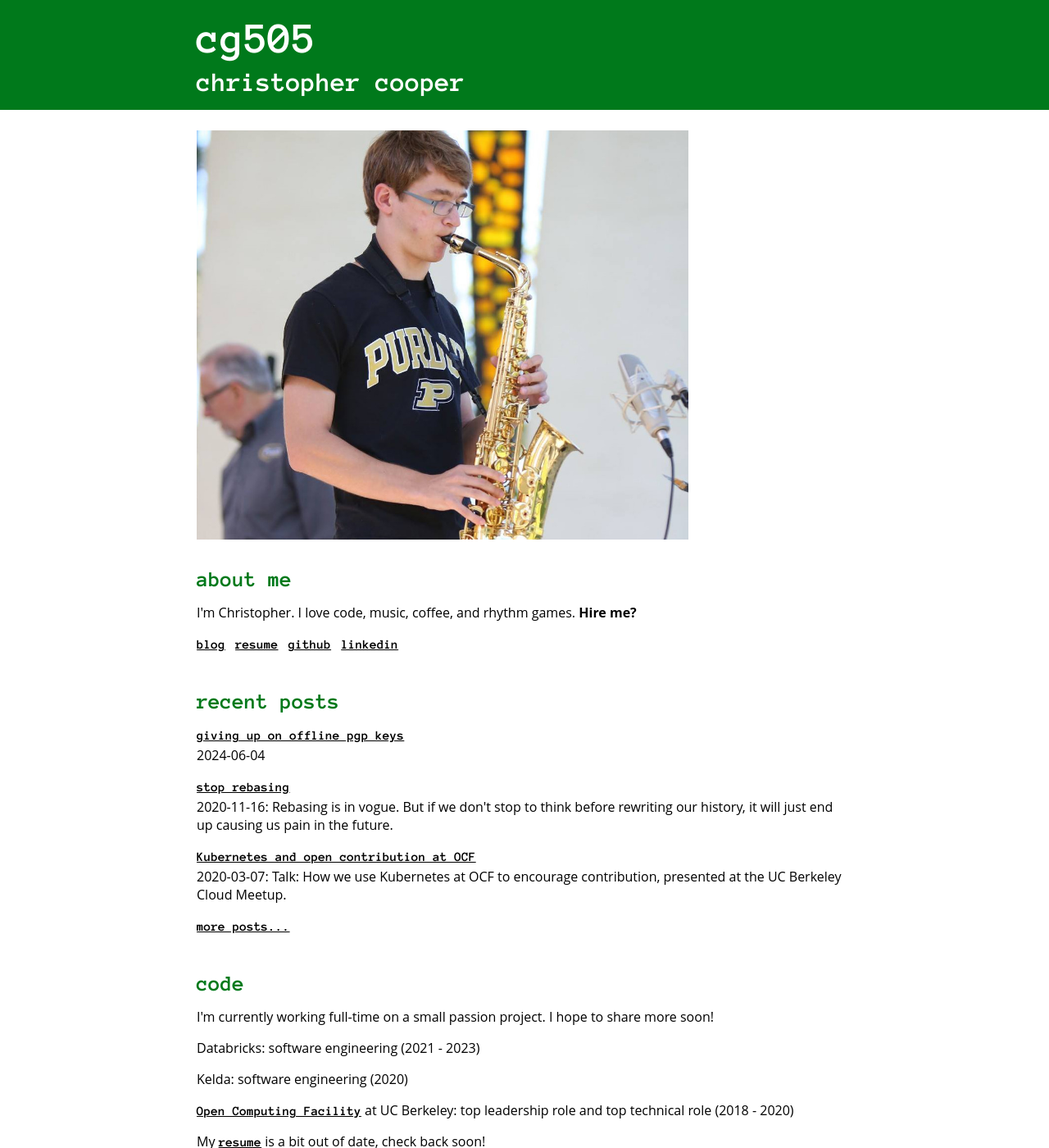
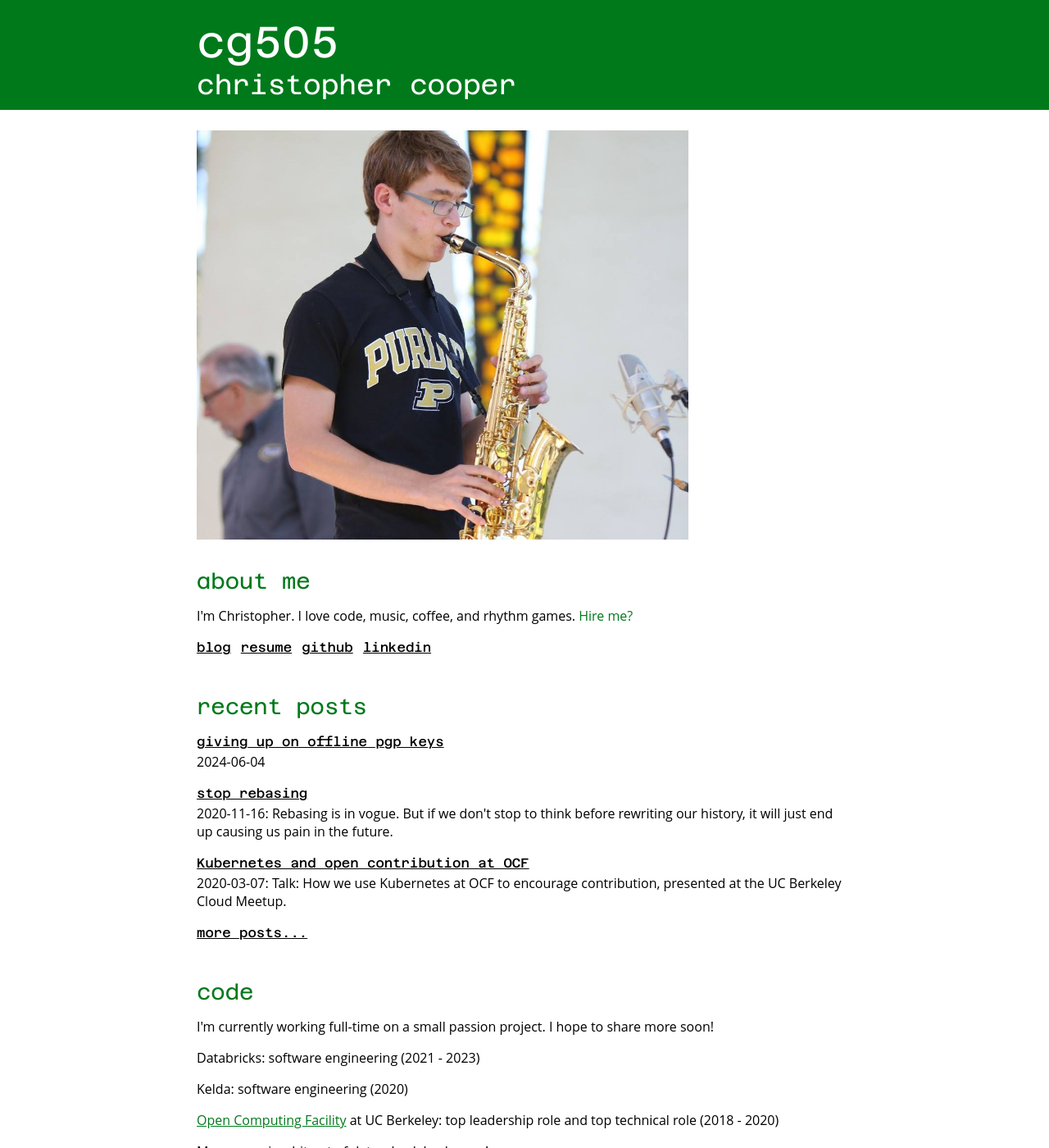
Before and after one commit to cg505/cg505.github.io, a Jekyll site: the page built from index.html, in a window 1280 px wide and 1400 px high. Shown: the whole window at 82% size. Built offline with Jekyll 4.4.1, drawn with Linux system fonts in a browser that asks for light colours.

Commit message:
the typography update

```diff
--- a/_includes/sm-links.html
+++ b/_includes/sm-links.html
@@ -1,15 +1,15 @@
 <p class="sm-links">
 	{% if page.url != "/" %}
-		<a href="/">about me</a>
+		<a class="mono-link" href="/">about me</a>
 	{% endif %}
 	{% if page.url != "/blog/" %}
-		<a href="/blog/">blog</a>
+		<a class="mono-link" href="/blog/">blog</a>
 	{% endif %}
 	{% if include.resume %}
-		<a href="/resume.pdf">resume</a>
+		<a class="mono-link" href="/resume.pdf">resume</a>
 	{% endif %}
-	<a rel="me" href="https://github.com/cg505">github</a>
-	<a rel="me" href="https://linkedin.com/in/cg505">linkedin</a>
+	<a class="mono-link" rel="me" href="https://github.com/cg505">github</a>
+	<a class="mono-link" rel="me" href="https://linkedin.com/in/cg505">linkedin</a>
 	<!-- <a rel="me" href="https://twitter.com/cg505_">twitter</a> -->
 	<!-- <a rel="me" href="https://keybase.io/cg505">keybase</a> -->
 	<!-- <a rel="me" href="https://mastodon.ocf.berkeley.edu/@cg505">fediverse</a> -->
--- a/_layouts/post.html
+++ b/_layouts/post.html
@@ -5,7 +5,6 @@
 <title>{{ page.title }} | cg505's blog</title>
 <link rel="stylesheet" href="/style.css">
 <link rel="stylesheet" href="/blog.css">
-<link href='https://fonts.googleapis.com/css?family=Anonymous+Pro:700' rel='stylesheet' type='text/css'>
 <link rel="shortcut icon" type="image/png" href="/cg_avatar_230.png">
 {% feed_meta %}
 <meta name="viewport" content="width=device-width, initial-scale=1">
--- a/blog.css
+++ b/blog.css
@@ -3,7 +3,9 @@
 }
 
 .post-info {
-	font-family: 'Anonymous Pro',monospace;
+	font-family: 'Azeret Mono', monospace;
+	font-variant-alternates: styleset(simple-a, upright-M, straight-y);
+	font-variant-ligatures: discretionary-ligatures;
 	color: #767676;
 	font-size: 16pt;
 }
--- a/blog.html
+++ b/blog.html
@@ -5,7 +5,6 @@
 <title>{{ site.title }}</title>
 <link rel="stylesheet" href="/style.css">
 <link rel="stylesheet" href="/blog.css">
-<link href='https://fonts.googleapis.com/css?family=Anonymous+Pro:700' rel='stylesheet' type='text/css'>
 <link rel="shortcut icon" type="image/png" href="/cg_avatar_230.png">
 {% feed_meta %}
 <meta name="viewport" content="width=device-width, initial-scale=1">
--- a/index.html
+++ b/index.html
@@ -5,7 +5,6 @@
 <title>cg505 | christopher cooper</title>
 <link rel="stylesheet" href="/style.css">
 <link rel="stylesheet" href="/index.css">
-<link href='https://fonts.googleapis.com/css?family=Anonymous+Pro:700' rel='stylesheet' type='text/css'>
 <link rel="shortcut icon" type="image/png" href="/cg_avatar_230.png">
 {% feed_meta %}
 <meta name="viewport" content="width=device-width, initial-scale=1">
@@ -72,7 +71,7 @@
 	</h3>
 	{% for post in site.posts limit: 3 %}
 		<p class="home-post-title">
-			<a href="{{ post.url }}">{{ post.title }}</a>
+			<a href="{{ post.url }}" class="mono-link">{{ post.title }}</a>
 		</p>
 		<p class="home-post-summary">
 			{{ post.date | date: '%F' }}
@@ -81,7 +80,7 @@
 			{%- endif -%}
 		</p>
 	{% endfor %}
-	<p><a href="/blog">more posts...</a></p>
+	<p><a href="/blog" class="mono-link">more posts...</a></p>
 
 	<div id="code" class="placeholder"></div>
 	<h3>
--- a/style.css
+++ b/style.css
@@ -1,5 +1,41 @@
+@font-face {
+	font-family: 'Azeret Mono';
+	font-style: italic;
+	font-weight: 100 900;
+	font-display: swap;
+	src:
+		local("Azeret Mono"),
+		url(/font/AzeretMono/AzeretMono-Italic-VariableFont_wght.ttf);
+}
+
+@font-face {
+	font-family: 'Azeret Mono';
+	font-style: normal;
+	font-weight: 100 900;
+	font-display: swap;
+	src:
+		local("Azeret Mono"),
+		url(/font/AzeretMono/AzeretMono-VariableFont_wght.ttf);
+}
+
+@font-feature-values Azeret Mono {
+	@styleset {
+		/* This is not exhaustive, just the ones I care about.
+		   Grabbed using https://wakamaifondue.com/ */
+		simple-a: 1;
+		upright-M: 9;
+		straight-y: 15;
+	}
+}
+
 h1,h2,h3 {
-	font-family: 'Anonymous Pro',monospace;
+	/* Fallback fonts help avoid broken stacking context during FOUC.
+	   Notably, Noto Sans Mono doesn't work. Other monospace styles can safely
+	   just use monospace family. */
+	font-family: 'Azeret Mono', 'Anonymous Pro', 'DejaVu Sans Mono', 'Liberation Mono', 'Fira Mono', 'Fira Code', monospace;
+	font-variant-alternates: styleset(simple-a, upright-M, straight-y);
+	font-variant-ligatures: discretionary-ligatures;
+	font-weight: normal;
 }
 
 h1 {
@@ -25,7 +61,12 @@
 body {
 	margin: 0px;
 	padding-bottom: 140px;
-	font-family: 'Open Sans',sans-serif;
+	font-family:
+		'Open Sans',
+		'Cantarell',
+		'IBM Plex Sans',
+		'Source Sans 3', 'Source Sans', 'Source Sans Pro', 'Source Sans Variable' /* what a mess lol */,
+		sans-serif;
 }
 
 #header {
@@ -35,23 +76,37 @@
 }
 
 a {
+	color: #00791b;
+}
+
+a.mono-link {
 	color: inherit;
-	font-weight: bold;
-	font-family: 'Anonymous Pro',monospace;
+	font-family: 'Azeret Mono', monospace;
+	font-variant-alternates: styleset(/* leave double-story a for small legibility */ upright-M, straight-y);
+	font-variant-ligatures: discretionary-ligatures;
+	font-weight: 500;
 }
 
 .sm-links > a {
 	margin-right: 8px;
 }
 
-.int-link {
+a.int-link {
 	text-decoration-color: rgba(0, 0, 0, 0);
 	font-family: inherit;
 	transition: text-decoration-color .5s;
 }
 
-.int-link:hover {
-	text-decoration-color: rgba(0, 0, 0, 1);
+a.int-link:hover {
+	text-decoration-color: revert;
+	transition: text-decoration-color 0s;
+}
+
+code {
+	font-family: 'Azeret Mono', monospace;
+	font-variant-alternates: styleset(straight-a, upright-M, straight-y);
+	font-variant-ligatures: none;
+	font-variant-numeric: slashed-zero;
 }
 
 @media (max-width: 900px) {
```
Also changed, not shown: 404.html (+21 -3 lines), font/AzeretMono/OFL.txt (added, +93 -0 lines), font/AzeretMono/AzeretMono-Italic-VariableFont_wght.ttf (added), font/AzeretMono/AzeretMono-VariableFont_wght.ttf (added).
